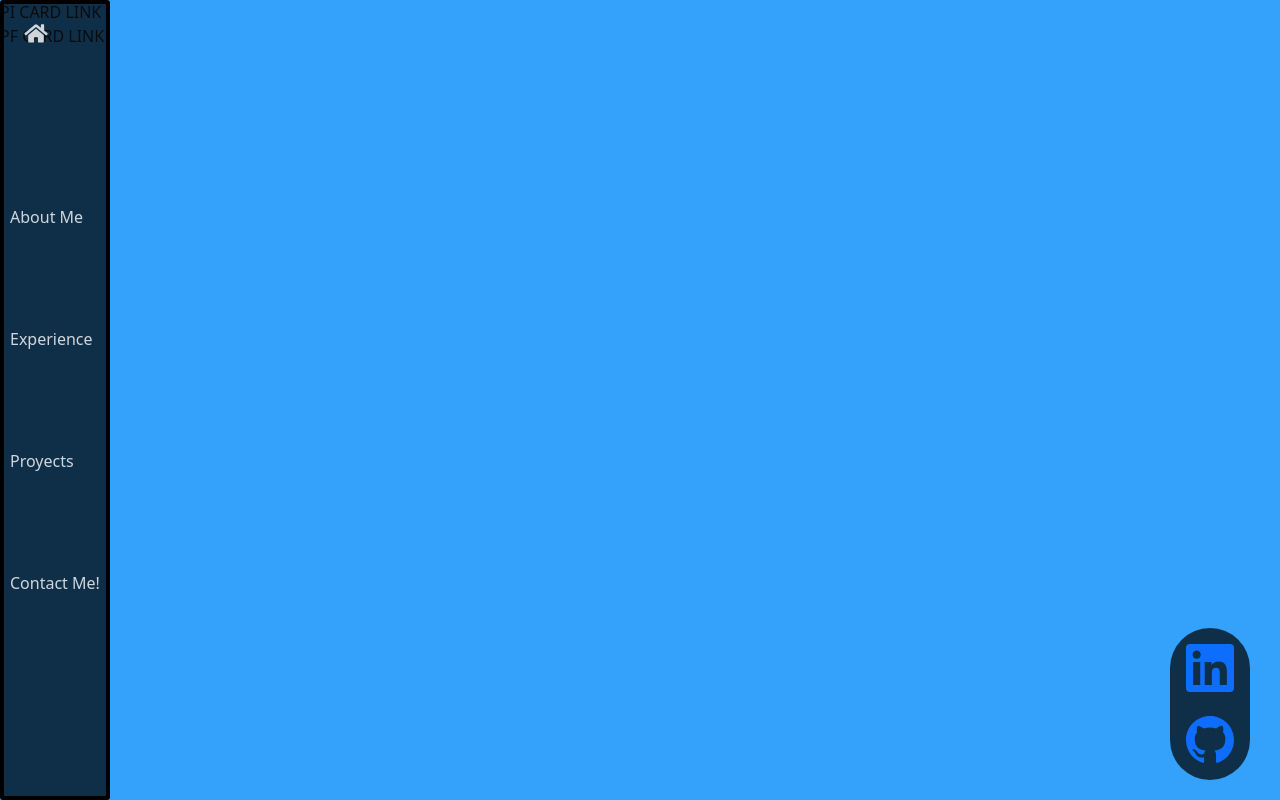
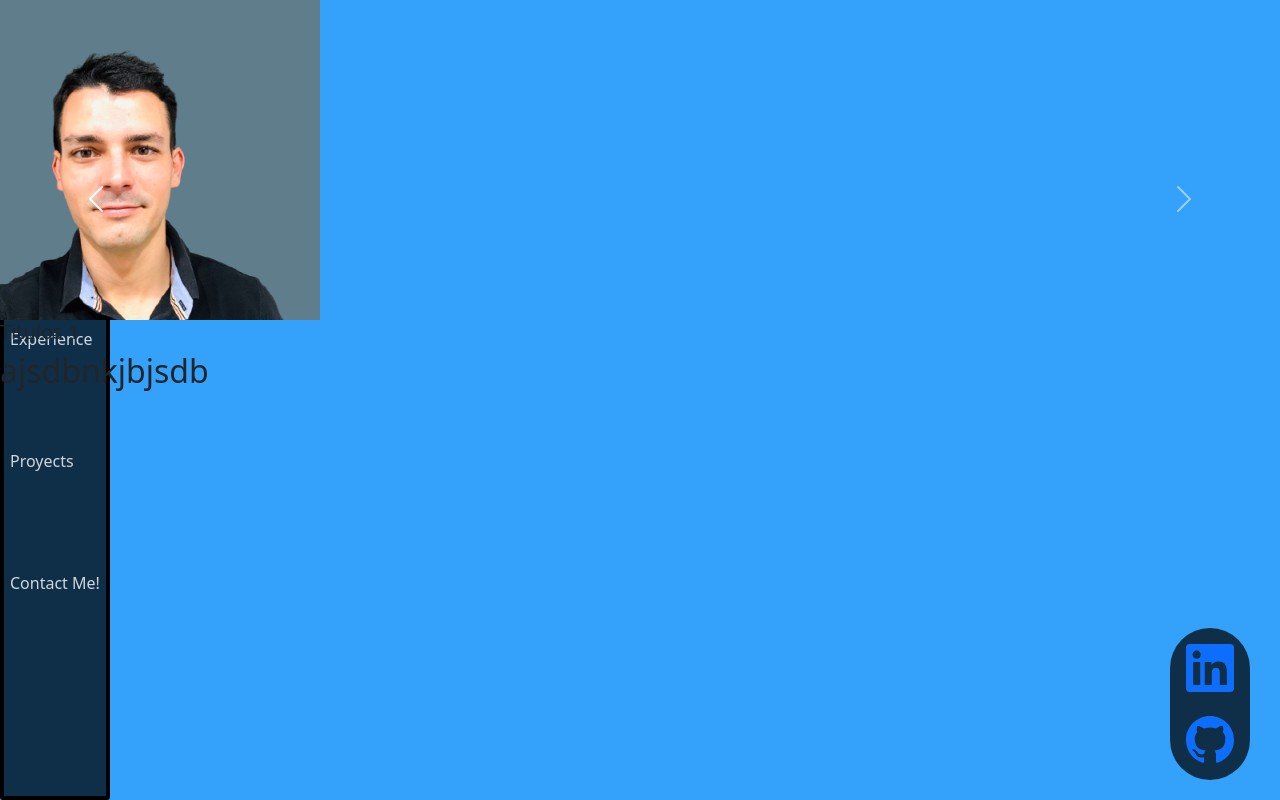
Before and after one commit to San896/Portfolio, a React (Create React App) app: page /proyects in a window 1280 px wide. Built offline with nearby package versions, Linux system fonts and the light colour scheme.

Commit message:
proyects carrousel

```diff
--- a/src/components/Exp.jsx
+++ b/src/components/Exp.jsx
@@ -1,4 +1,5 @@
 import React from "react";
+import { Link } from "react-router-dom";
 
 function Exp(props) {
   return (
@@ -21,9 +22,10 @@ function Exp(props) {
           veas mis proyectos
         </p>
 
-        <a href="/proyects" class="btn btn-primary">
+        {/* <a href="/proyects" class="btn btn-primary">
           Ver Proyectos
-        </a>
+        </a> */}
+        <Link to="/proyects" class="btn btn-primary"> Ver Proyectos </Link>
       </div>
     </div>
   );
--- a/src/components/Proyects.jsx
+++ b/src/components/Proyects.jsx
@@ -1,12 +1,68 @@
-import React from 'react';
+import React from "react";
+import foto from "../images/foto.png";
 
 function Proyects() {
-    return (
-        <div>
-            <div> PI   CARD LINK </div>
-            <div> PF CARD LINK </div>
+  return (
+    <div
+      id="carouselExampleInterval"
+      class="carousel slide"
+      data-bs-ride="carousel"
+    >
+
+      <div class="carousel-inner">
+
+        <div class="carousel-item active" data-bs-interval="5000">
+          <img
+            src={foto}
+            style={{ display: "flex", width: "20rem", height: "20rem" }}
+            alt="..."
+          />
+          <h5>Titulos 1</h5>
+          <h2> ajsdbnkjbjsdb</h2>
         </div>
-    );
+
+        <div class="carousel-item" data-bs-interval="5000">
+          <img
+            src={foto}
+            style={{ display: "flex", width: "20rem", height: "20rem" }}
+            alt="..."
+          />
+                    <h5>Titulos 2</h5>
+          <h2> ajsdbnkjbjsdb</h2>
+        </div>
+
+        <div class="carousel-item">
+          <img
+            src={foto}
+            style={{ display: "flex", width: "20rem", height: "20rem" }}
+            alt="..."
+          />
+                    <h5>Titulos 3</h5>
+          <h2> ajsdbnkjbjsdb</h2>
+        </div>
+
+      </div>
+
+      <button
+        class="carousel-control-prev"
+        type="button"
+        data-bs-target="#carouselExampleInterval"
+        data-bs-slide="prev"
+      >
+        <span class="carousel-control-prev-icon" aria-hidden="true"></span>
+        <span class="visually-hidden">Previous</span>
+      </button>
+      <button
+        class="carousel-control-next"
+        type="button"
+        data-bs-target="#carouselExampleInterval"
+        data-bs-slide="next"
+      >
+        <span class="carousel-control-next-icon" aria-hidden="true"></span>
+        <span class="visually-hidden">Next</span>
+      </button>
+    </div>
+  );
 }
 
 export default Proyects;
```
